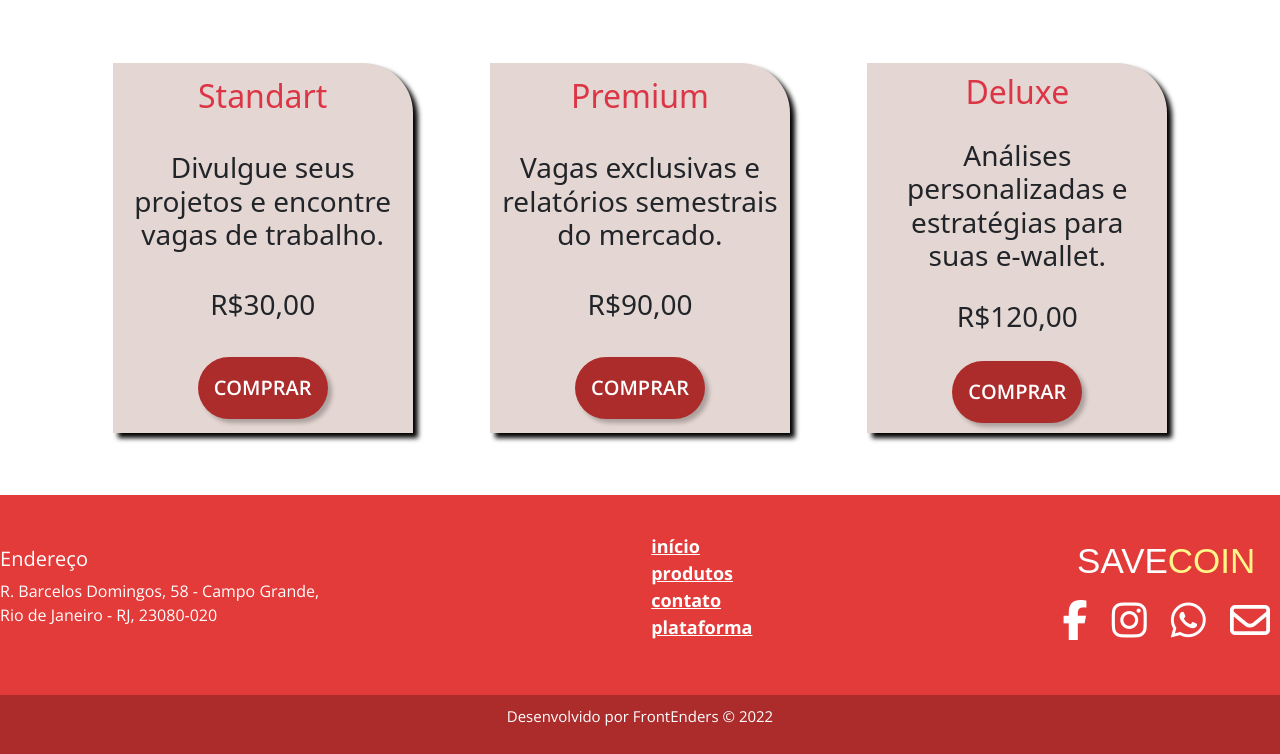
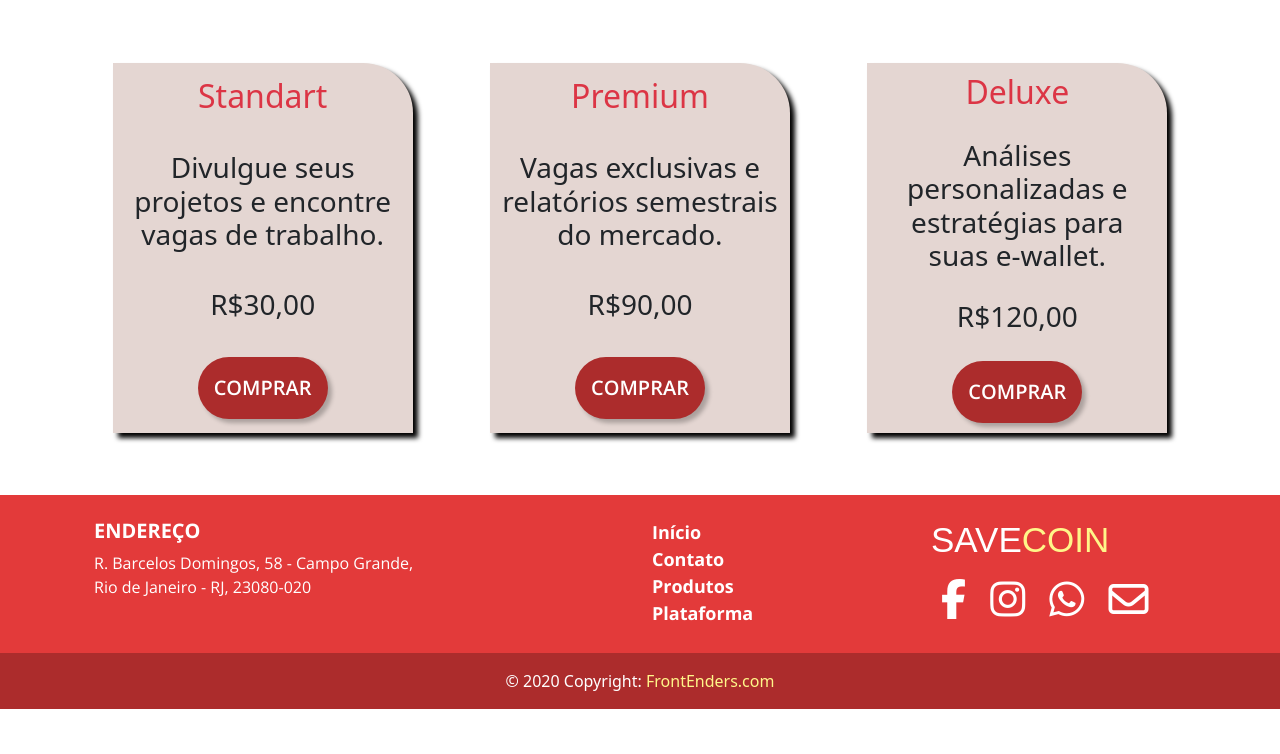
Before and after one commit to karenlmoraes/FrontEnders, a plain HTML site: page index.html in a window 1280 px wide. Shown: the part 1079-1833 px from the top of the page. After the commit the page ends 1788 px from the top, so only its background shows below. Drawn offline with nearby package versions, Linux system fonts and the light colour scheme; a web font is replaced by a local one.

Commit message:
Index footer update

```diff
--- a/CSS/home.css
+++ b/CSS/home.css
@@ -176,60 +176,35 @@ footer {
     background-color: #E33A3A;
 }
 
-.footer {
-    display: flex;
-    justify-content: center;
-    align-items: center;
-    color: white;
+#footer {
     font-family: 'Open Sans', sans-serif;
-    gap: 300px;
-    height: 200px;
     margin-top: 30px;
 }
 
-.sec-1 h4 {
+#sec-1 h5 {
     font-size: 20px;
+    font-weight: 700
 }
 
-.sec-2 a {
+#sec-2 a {
     font-weight: 700;
     color: white;
     font-size: 18px;
+    text-decoration: none;
 }
 
-.sec-2 a:hover {
+#sec-2 a:hover {
     color: #FFF689;
     transition: 0.3s;
 }
 
-.sec-3 {
-    display: flex;
-    flex-direction: column;
-    align-items: center;
-}
-
-.sec-3 h4 {
-    font-family: 'Pavanam', sans-serif;
-    font-weight: lighter;
-    font-size: 35px;
-}
-
-.sec-3 a {
+#sec-3 a {
     margin: 10px;
     color: white;
     font-size: 40px;
 }
 
-.sec-3 a:hover {
+#sec-3 a:hover {
     color: #AC2C2C;
     transition: 0.3s;
 }
-
-.atribution {
-    background-color: #AC2C2C;
-    color: white;
-    font-family: 'Open Sans', sans-serif;
-    font-size: 15px;
-    text-align: center;
-    padding: 10px;
-}
--- a/index.html
+++ b/index.html
@@ -6,7 +6,8 @@
   <meta http-equiv="X-UA-Compatible" content="IE=edge">
   <meta name="viewport" content="width=device-width, initial-scale=1.0">
   <link rel="stylesheet" href="./CSS/home.css">
-    <link href="https://cdn.jsdelivr.net/npm/bootstrap@5.2.2/dist/css/bootstrap.min.css" rel="stylesheet" integrity="sha384-Zenh87qX5JnK2Jl0vWa8Ck2rdkQ2Bzep5IDxbcnCeuOxjzrPF/et3URy9Bv1WTRi" crossorigin="anonymous">
+  <link href="https://cdn.jsdelivr.net/npm/bootstrap@5.2.2/dist/css/bootstrap.min.css" rel="stylesheet"
+    integrity="sha384-Zenh87qX5JnK2Jl0vWa8Ck2rdkQ2Bzep5IDxbcnCeuOxjzrPF/et3URy9Bv1WTRi" crossorigin="anonymous">
   <script src="https://kit.fontawesome.com/25bc4345e8.js" crossorigin="anonymous"></script>
   <title>Home</title>
 </head>
@@ -16,7 +17,8 @@
     <div class="container-fluid">
       <nav class="navbar navbar-expand-lg">
         <h1 class="logo">SAVE<span>COIN</span></h1>
-              <button class="navbar-toggler" type="button" data-bs-toggle="collapse" data-bs-target="#navbarTogglerDemo01" aria-controls="navbarTogglerDemo01" aria-expanded="false" aria-label="Toggle navigation">
+        <button class="navbar-toggler" type="button" data-bs-toggle="collapse" data-bs-target="#navbarTogglerDemo01"
+          aria-controls="navbarTogglerDemo01" aria-expanded="false" aria-label="Toggle navigation">
           <span class="navbar-toggler-icon"></span>
         </button>
         <div class="collapse navbar-collapse" id="navbarTogglerDemo01">
@@ -49,7 +51,8 @@
     <div class="cont-1">
 
       <div class="cont-adj">
-                <p>Encontre ou divulgue projetos, e receba seus pagamentos através de criptomoedas de forma segura e com as menores taxas de transação.</p>
+        <p>Encontre ou divulgue projetos, e receba seus pagamentos através de criptomoedas de forma segura e com as
+          menores taxas de transação.</p>
         <br>
         <button class="btn-default"><a href="./produtos.html">Saiba mais +</a></button>
       </div>
@@ -60,7 +63,8 @@
 
       <div class="cont-2-box">
         <p>
-                  Por meio de nossa plataforma, analise as tendências de alta e baixa do mercado, obtenha  relatos estratégicos de nossos analistas com 90% de acerto em sua análise.</p>
+          Por meio de nossa plataforma, analise as tendências de alta e baixa do mercado, obtenha relatos estratégicos
+          de nossos analistas com 90% de acerto em sua análise.</p>
         <br>
         <button class="btn-default"><a href="./cadastro.html">Cadastre-se</a></button>
       </div>
@@ -71,8 +75,8 @@
         <div class="col-sm-3 cont-3 d-flex flex-column justify-content-around mb-3 ">
           <h2 class="text-danger">Standart</h2>
           <h3>Divulgue seus projetos e encontre vagas de trabalho.</h3>
-                  <h3 >R$30,00</h3>
-                  <button class="btn-default p-3 ms-auto me-auto" >COMPRAR</button>
+          <h3>R$30,00</h3>
+          <button class="btn-default p-3 ms-auto me-auto">COMPRAR</button>
         </div>
         <div class="col-sm-3 cont-3 d-md-flex flex-column justify-content-around mb-3">
           <h2 class="text-danger">Premium</h2>
@@ -81,48 +85,73 @@
           <button class="btn-default p-3 ms-auto me-auto">COMPRAR</button>
         </div>
         <div class="col-sm-3 cont-3  d-md-flex  flex-column justify-content-around mb-3">
-                  <h2 class="text-danger" >Deluxe</h2>
+          <h2 class="text-danger">Deluxe</h2>
           <h3>
             Análises personalizadas e estratégias para suas e-wallet.</h3>
           <h3>R$120,00</h3>
-                  <button href="#" class="btn-default p-3 ms-auto me-auto"  >COMPRAR</button>
+          <button href="#" class="btn-default p-3 ms-auto me-auto">COMPRAR</button>
         </div>
       </div>
     </div>
+  </main>
 
-    <footer>
-        <div class="footer">
-            <section class="sec-1">
-                <h4>Endereço</h4>
+    <footer class=" text-white text-center text-md-start">
+
+      <div class="container p-4" id="footer">
+
+        <div class="row">
+
+          <div class="col-lg-6 col-md-12 mb-4 mb-md-0" id="sec-1">
+            <h5 class="text-uppercase">Endereço</h5>
+
             <p>R. Barcelos Domingos, 58 - Campo Grande,
-                <br>Rio de Janeiro - RJ, 23080-020</p>
-            </section>
+              <br>
+              Rio de Janeiro - RJ, 23080-020
+            </p>
+          </div>
 
-            <section class="sec-2">
-                <ul>
-                    <li><a href="./home.html">início</a></li>
-                    <li><a href="./produtos.html">produtos</a></li>
-                    <li><a href="./contato.html">contato</a></li>
-                    <li><a href="./plataforma.html">plataforma</a></li>
+
+
+          <div class="col-lg-3 col-md-6 mb-4 mb-md-0" id="sec-2">
+
+            <ul class="list-unstyled mb-0">
+              <li><a href="./home.html">Início</a></li>
+              <li><a href="./contato.html">Contato</a></li>
+              <li><a href="./produtos.html">Produtos</a></li>
+              <li><a href="./plataforma.html">Plataforma</a></li>
             </ul>
-            </section>
+          </div>
 
-            <section class="sec-3">
-                <h4>SAVE<span>COIN</span></h4>
-                <div class="icons">
+
+
+          <div class="col-lg-3 col-md-6 mb-4 mb-md-0" id="sec-3">
+            <h1 class="logo">SAVE<span>COIN</span></h1>
+
             <a href="https://www.facebook.com/" target="_blank"><i class="fa-brands fa-facebook-f"></a></i></a>
+
             <a href="https://www.instagram.com/" target="_blank"><i class="fa-brands fa-instagram"></i></a>
+
             <a href="https://api.whatsapp.com/send?phone=5521979431359&text=Entre%20em%20contato" target="_blank"><i
                 class="fa-brands fa-whatsapp"></i></a>
-                    <a href="mailto:frontenders@contato.com" target="_blank"><i
-                            class="fa-regular fa-envelope"></i></i></a>
+            <a href="mailto:frontenders@contato.com" target="_blank"><i class="fa-regular fa-envelope"></i></i></a>
+
           </div>
-            </section>
+
         </div>
-        <div class="atribution">
-            <p>Desenvolvido por FrontEnders © 2022</p>
+
       </div>
+
+      <div class="text-center p-3" style="background-color: #AC2C2C;">
+        © 2020 Copyright:
+        <a class="text-white" href="https://frontenders.com/"
+          style="text-decoration: none;"><span>FrontEnders.com</span></a>
+      </div>
+
     </footer>
-    <script src="https://cdn.jsdelivr.net/npm/bootstrap@5.2.2/dist/js/bootstrap.bundle.min.js" integrity="sha384-OERcA2EqjJCMA+/3y+gxIOqMEjwtxJY7qPCqsdltbNJuaOe923+mo//f6V8Qbsw3" crossorigin="anonymous"></script>
+
+    <script src="https://cdn.jsdelivr.net/npm/bootstrap@5.2.2/dist/js/bootstrap.bundle.min.js"
+      integrity="sha384-OERcA2EqjJCMA+/3y+gxIOqMEjwtxJY7qPCqsdltbNJuaOe923+mo//f6V8Qbsw3"
+      crossorigin="anonymous"></script>
 </body>
+
 </html>
```
Lines whose indentation alone changed are shown as unchanged.
